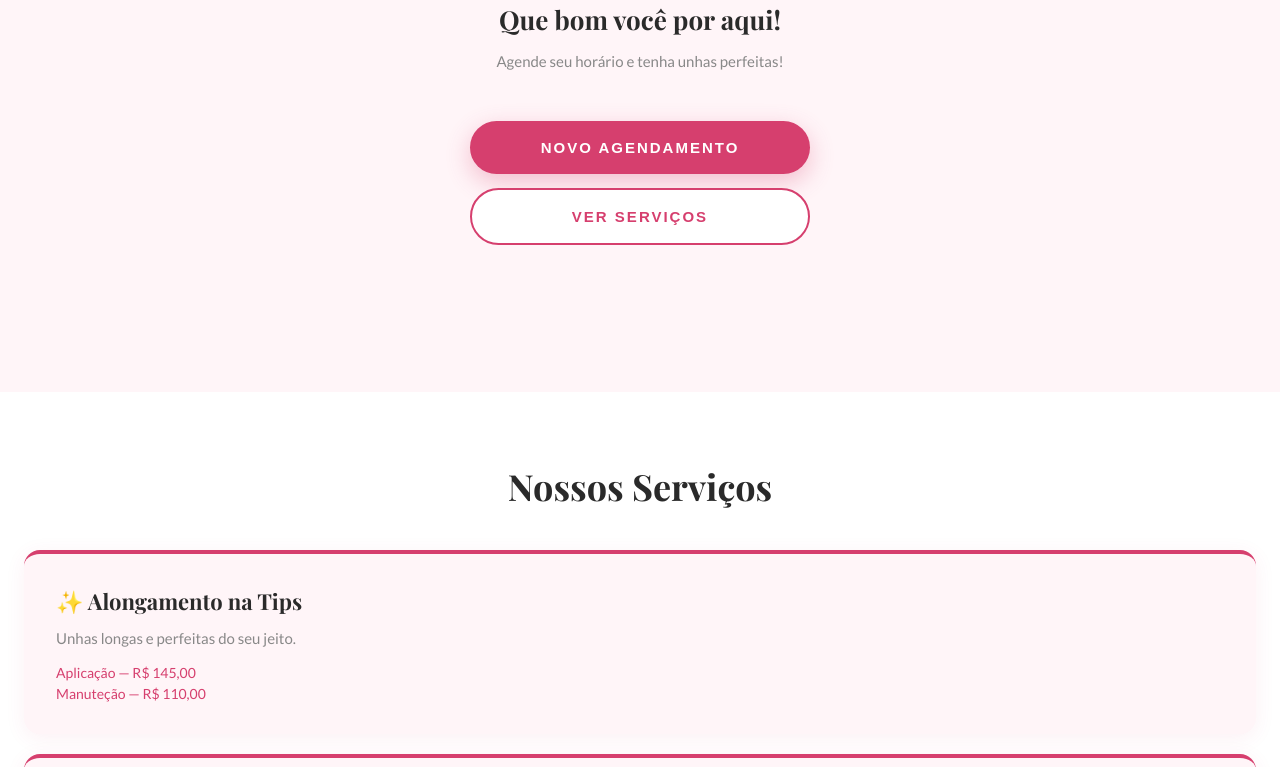
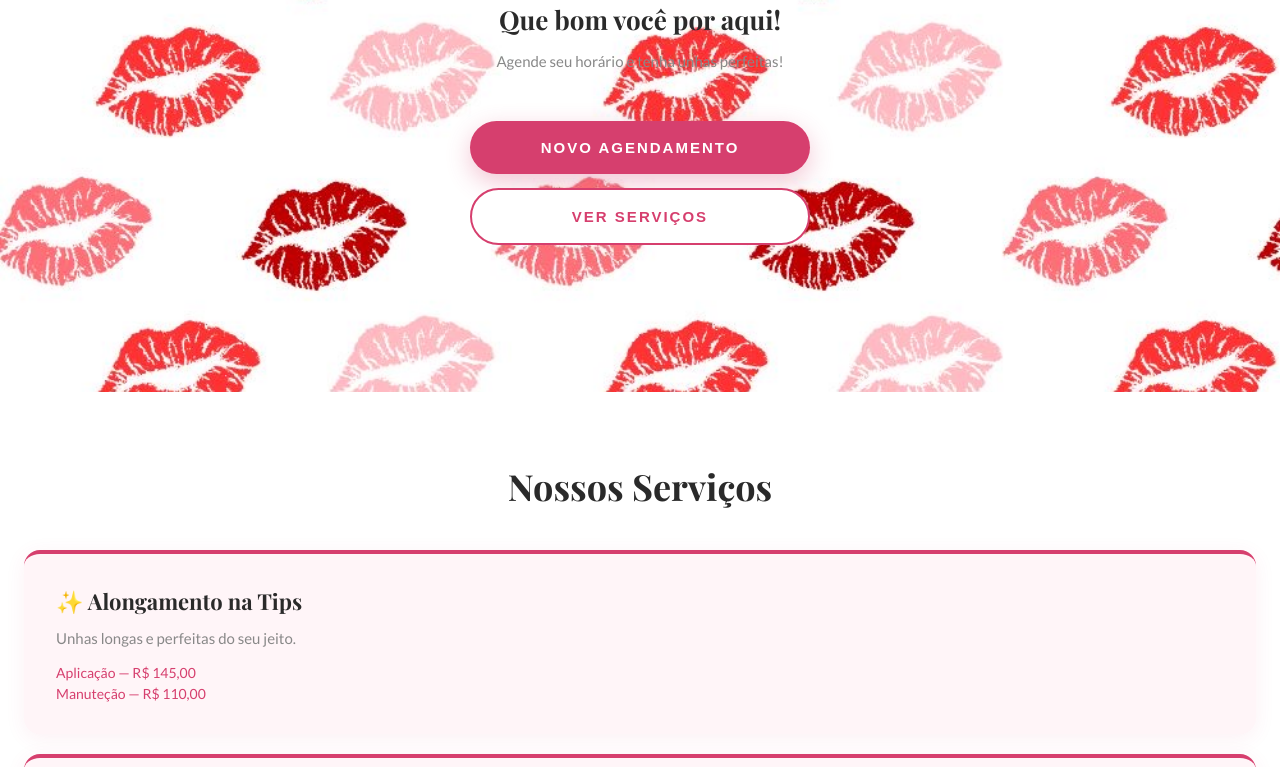
Before and after one commit to rthaylan00-sketch/site-manicure, a plain HTML site: page index.html in a window 1280 px wide. Shown: the part 408-1175 px from the top of the page. Drawn offline with nearby package versions, Linux system fonts and the light colour scheme.

Commit message:
Update style.css

```diff
--- a/style.css
+++ b/style.css
@@ -21,7 +21,7 @@ body {
   align-items: center;
   padding: 40px 24px;
   text-align: center;
-  background-image: url('fundo.png');
+  background-image: url('fundo.jpg.JPG');
   background-size: cover;
   background-position: center;
   background-repeat: no-repeat;
```
